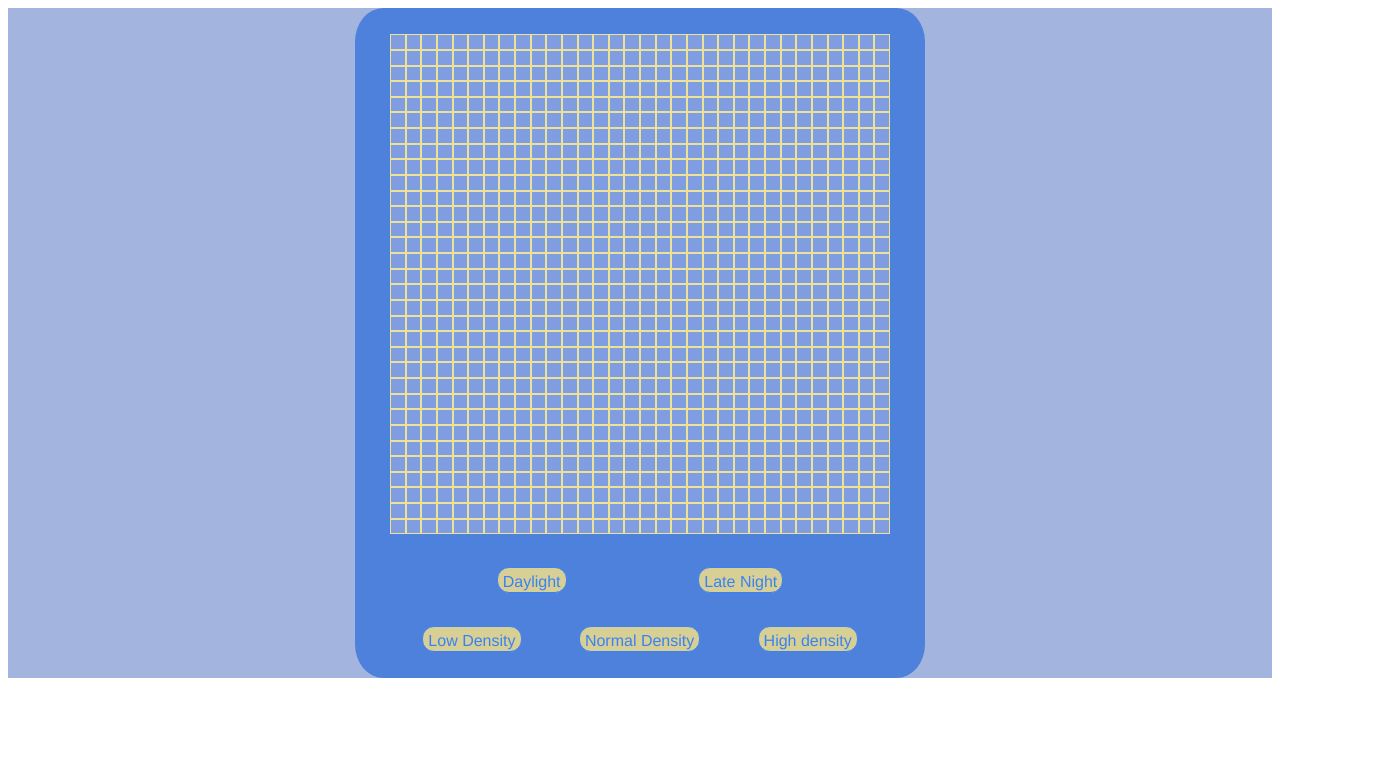
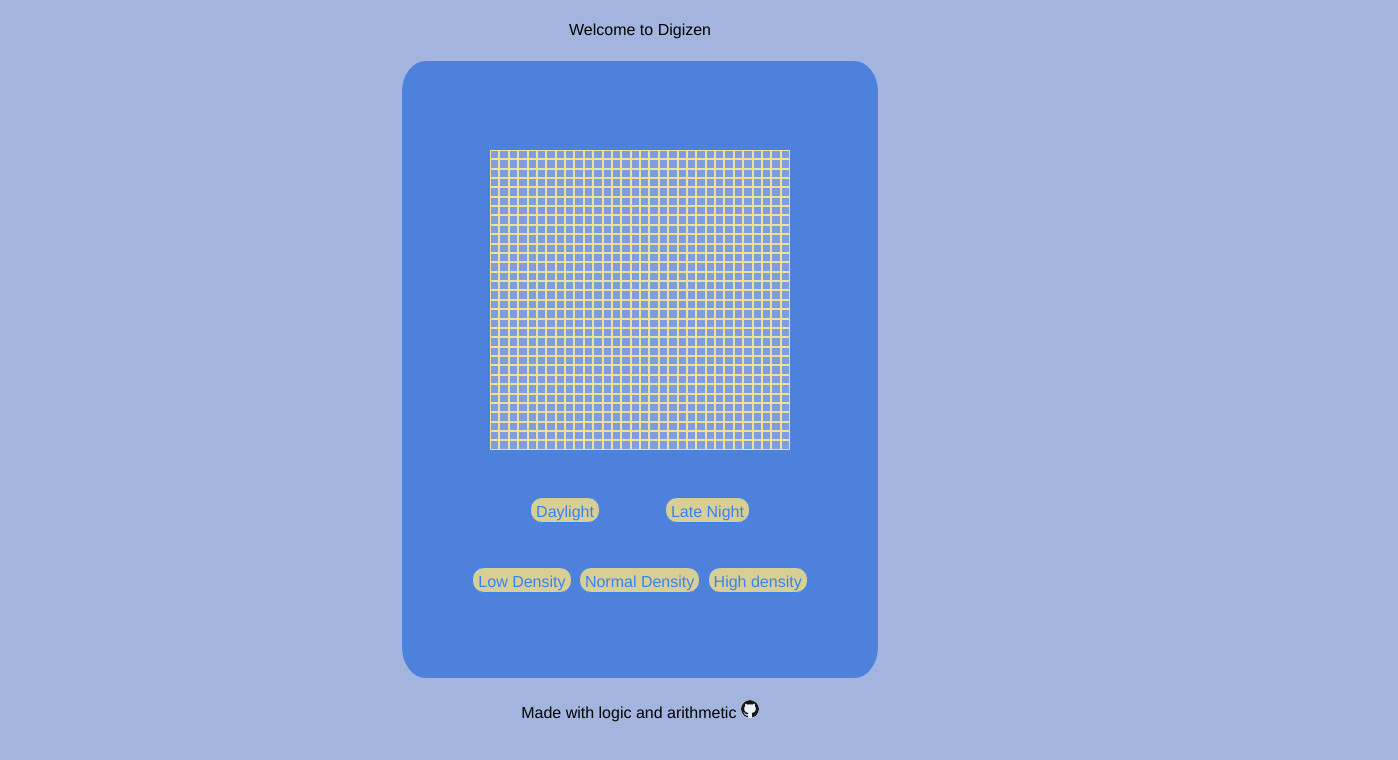
Before and after one commit to mcjbyday/digizen, a plain HTML site: page index.html in a window 1280 px wide. Shown: the whole page, 1398 px wide, since content can reach past the window. Drawn offline with Linux system fonts and the light colour scheme.

Commit message:
updated modes, added new backgrounds, added content to header and footer and link to github

```diff
--- a/assets/css/style.css
+++ b/assets/css/style.css
@@ -1,20 +1,32 @@
+:root {
+    --hfbg: #a3b5de;
+    --mainbackg: rgb(100, 100, 100);
+    --backg1: linear-gradient(
+        rgba(78, 83, 180, 0.3) 0%,
+        rgba(104, 102, 236, 0.6) 100%
+    );
+    --textcolor1: rgb(255, 255, 255);
+  }
 
 * {
-    /* border: 2px dotted red; */
     font-family: Helvetica, sans-serif;
 }
 
-body {
+.page {
     display: flex;
     flex-direction: column;
     align-items: center;
+    background-color: var(--hfbg);
+    justify-content: space-around;
+    height: 100%;
 }
 
-header, footer {
-    background-color: green;
-    /* code unknown utility as of 4pm 3/23 */
-    /* left: 50%;
-    transform: translate(-50%); */
+.vertboundary {
+    /* background-color: var(--hfbg); */
+    width: 100%;
+    text-align: center;
+    /* color: var(--textcolor1); */
+    padding: 1%;
 }
 
 .main_container {
@@ -23,32 +35,53 @@ header, footer {
     align-items: center;
     justify-content: center;
     width: 100%;
-    background-color: #FFFFFF;
+    padding: 10px 10%;
+    /* background-color: var(--hfbg); */
 }
-.side_margin {
-    /* background-color: black; */
-}
+
 .interactive_container {
     display: flex;
     flex-direction: column;
-    padding: 10px;
+    padding: 5%;
     background-color: #939597;
-    width: 550px;
-    height: 650px;
+    aspect-ratio: 5 / 7;
+    min-width: 70vw;
+    max-width: 500px;
     align-items: center;
     justify-content: space-around;
     border-radius: 5%;
 }
 
 #grid_container {
-    /* display: flex;
-    flex-wrap: wrap; */
     display: grid;
-    width: 500px;
-    height: 500px;
-    /* background-color: #b6b18f; */
+    min-width: 70vw;
+    aspect-ratio: 1 /1;
     z-index: 100;
+    padding: 1%;
 }
+
+@media screen and (min-width: 992px) {
+    .interactive_container {
+        min-width: 350px;
+        min-height: 490px;
+    }
+    #grid_container {
+        min-width: 300px;
+        min-height: 300px;
+    }
+}
+
+@media screen and (min-width: 768px) {
+    .interactive_container {
+        min-width: 350px;
+        min-height: 490px;
+    }
+    #grid_container {
+        min-width: 300px;
+        min-height: 300px;
+    }
+}
+
 
 #mode_interface {
     display: flex;
@@ -79,17 +112,38 @@ header, footer {
     padding: 5px;
 }
 
-.btn:hover {
+.btn:hover, .btn:active {
     background-color: #3e3e3e;
     border: 1px  solid #3e3e3e;
 }
-
 
 .grid_element {
     display: inline-block;
     min-height: 1px ;
     color: #f5df4d;
 }
+
+#footer {
+    height: 3vh;
+    bottom: 0;
+}
+
+.githubicon {
+    height: 1em;
+    content: URL("./icons/GitHub-Mark-64px.png");
+    object-fit: contain;
+    border-radius: 15px;
+    /* border: 1px solid --textcolor1; */
+    /* color: white; */
+    background-color: rgb(255, 255, 255, 0.8);
+}
+
+.githubicon:hover, .githubicon:active {
+    box-shadow: inset 0px 0px 8px
+    rgb(105, 172, 234, 0.8),
+    0 0 15px rgb(35, 136, 230, 1);
+}
+
 
 /* properties for links*/
 a {
--- a/index.html
+++ b/index.html
@@ -6,19 +6,16 @@
     <link rel="stylesheet" href="./assets/css/style.css">
     <title>Workspace</title>
 </head>
-<body>
-    <header></header>
+<body class="page" id="header">
+    <header class="vertboundary">Welcome to Digizen</header>
     <main class="main_container">
-        <section class="side_margin"></div>
         <section class="interactive_container">
             <div id="grid_container"></div>
             <div id="mode_interface"></div>
             <div id="density_interface"></div>
         </section>
-        <section class="side_margin"></div>
     </main>
-    <footer></footer>
+    <footer class="vertboundary" id="footer">Made with logic and arithmetic <a href="https://github.com/mcjbyday/digizen"><span class="githubicon"></span></a></footer>
     <script src="./script/etch.js"></script>
-
 </body>
 </html>
--- a/script/etch.js
+++ b/script/etch.js
@@ -64,10 +64,15 @@ function makeGrid(rows, cols) {
 
 function etchDefault() {
   const cellItems = document.querySelectorAll('#grid_container > div');
-  const mainBackG = document.querySelector('.main_container');
+  const mainBackG = document.querySelector('.page');
   const containerBackG = document.querySelector('.interactive_container');
-
+  const vertBoundaryBackG = document.querySelector('.vertboundary');
+  const footerBackG = document.querySelector('#footer');
   mainBackG.style.backgroundColor = '#a3b5de',
+  vertBoundaryBackG.style.backgroundColor = '#a3b5de',
+  vertBoundaryBackG.style.color = '#000000'
+  footerBackG.style.backgroundColor = '#a3b5de',
+  footerBackG.style.color = '#000000'
   containerBackG.style.backgroundColor = '#4e81db',
   cellItems.forEach((item) => {
     item.count = 0;
@@ -82,11 +87,17 @@ function etchDefault() {
 
 function etchingNormal() {
   const cellItems = document.querySelectorAll('#grid_container > div');
-  const mainBackG = document.querySelector('.main_container');
+  const mainBackG = document.querySelector('.page');
   const containerBackG = document.querySelector('.interactive_container');
+  const vertBoundaryBackG = document.querySelector('.vertboundary');
+  const footerBackG = document.querySelector('#footer');
   buttonNorm.textContent = "Daylight";
   buttonNorm.addEventListener('click' , () => {
     mainBackG.style.backgroundColor = '#FFFFFF',
+    vertBoundaryBackG.style.backgroundColor = '#FFFFFF',
+    vertBoundaryBackG.style.color = '#000000',
+    footerBackG.style.backgroundColor = '#FFFFFF',
+    footerBackG.style.color = '#000000',
     containerBackG.style.backgroundColor = '#939597',
     cellItems.forEach((item) => {
       item.count = 0;
@@ -102,12 +113,18 @@ function etchingNormal() {
 
 function etchingDark() {
   const cellItems = document.querySelectorAll('#grid_container > div');
-  const mainBackG = document.querySelector('.main_container');
+  const mainBackG = document.querySelector('.page');
   const containerBackG = document.querySelector('.interactive_container');
+  const vertBoundaryBackG = document.querySelector('.vertboundary');
+  const footerBackG = document.querySelector('#footer');
   buttonDark.textContent = "Late Night";
   buttonDark.addEventListener('click' , () => {
     // startPage();
     mainBackG.style.backgroundColor = '#000000',
+    vertBoundaryBackG.style.backgroundColor = '#000000',
+    vertBoundaryBackG.style.color = '#FFFFFF'
+    footerBackG.style.backgroundColor = '#000000',
+    footerBackG.style.color = '#FFFFFF'
     containerBackG.style.backgroundColor = '#252525',
     cellItems.forEach((item) => {
       item.count = 0;
```
Also changed, not shown: assets/css/icons/GitHub-Mark-64px.png (added), assets/screenshots/Screenshot2.png (added), assets/screenshots/Screenshot3.png (added), assets/screenshots/screenshot2_Latest.png (deleted), 2 other files. Lines whose indentation alone changed are shown as unchanged.
